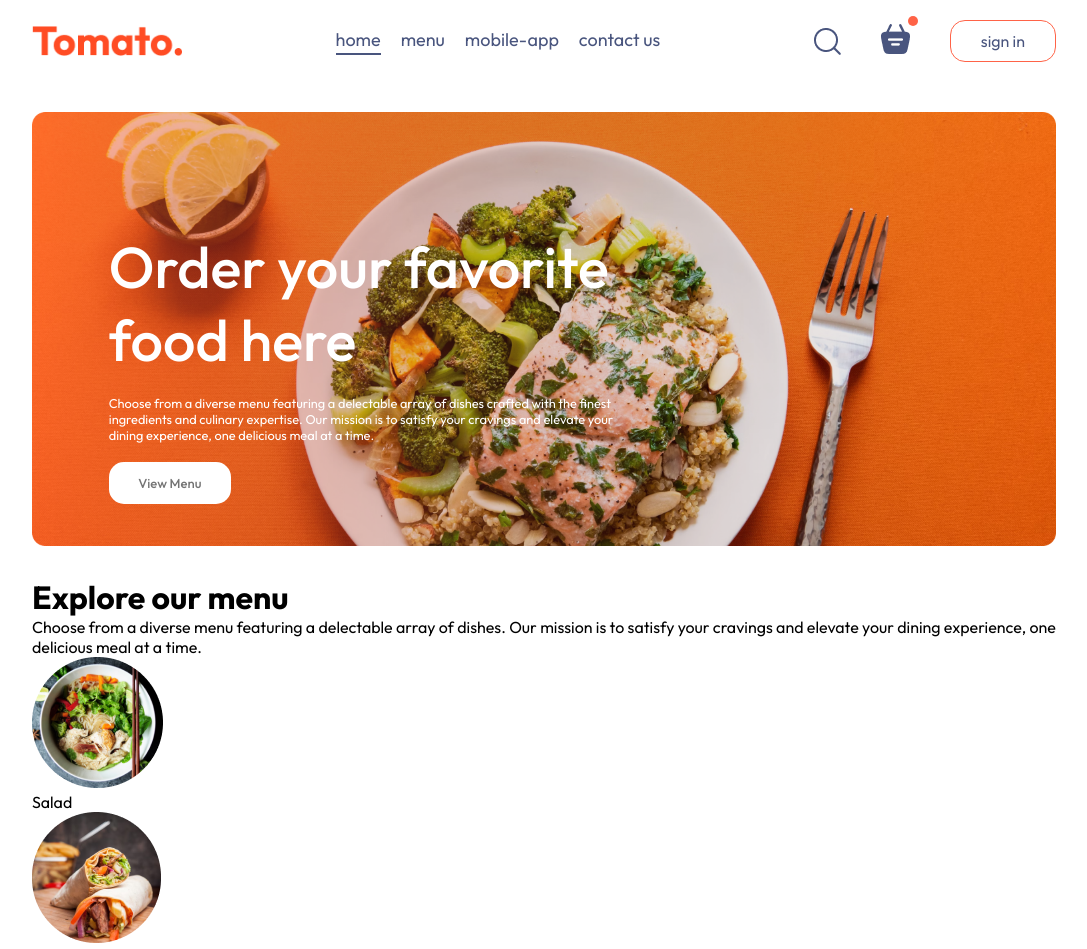
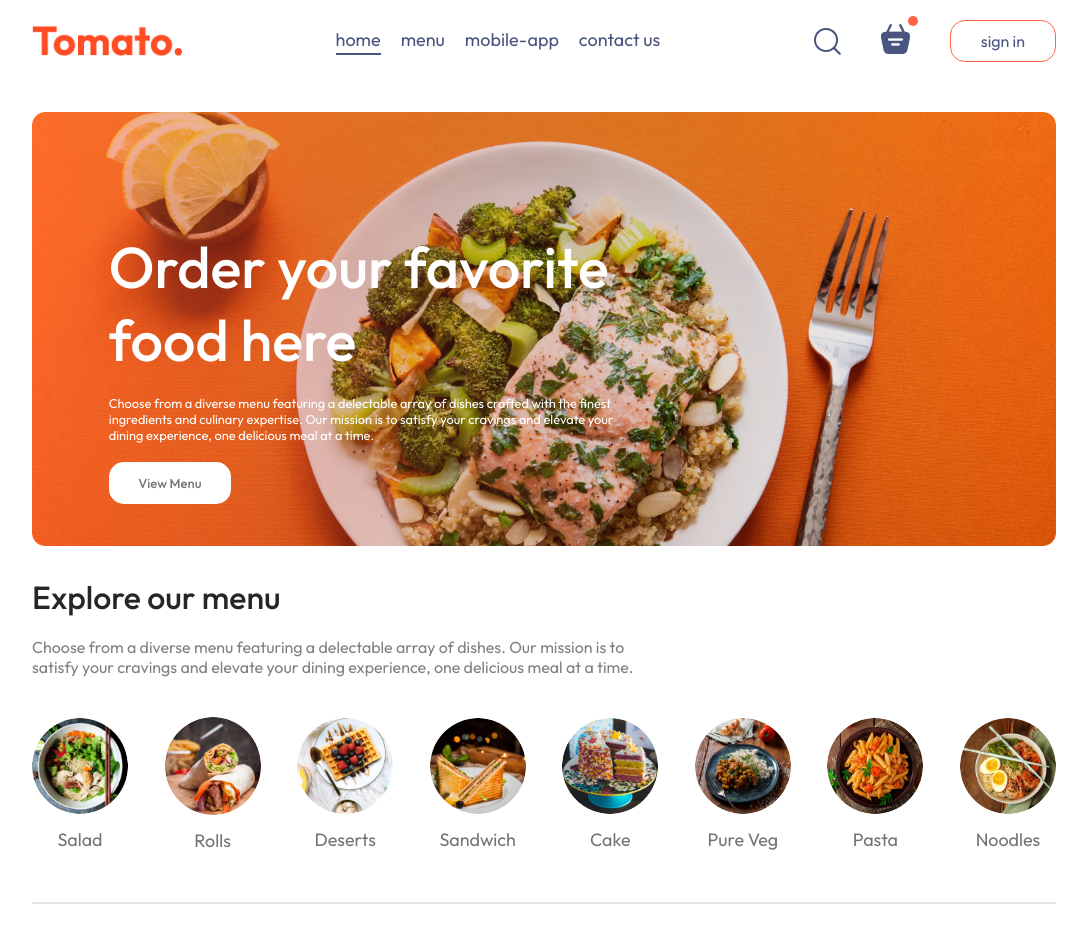
Before and after one commit to noahnoahnoahtran/Web_Dev, a React (Vite) app in the folder Website/11_food_delivery/: page / in a window 1280 px wide. Shown: the top 949 px of the page, without its empty margins (96-1183 px from the left). After the commit the page ends 914 px from the top, so only its background shows below. Built offline with nearby package versions, Linux system fonts and the light colour scheme.

Commit message:
style(home/exploremenu): add css styling

```diff
--- a/Website/11_food_delivery/src/components/ExploreMenu/ExploreMenu.css
+++ b/Website/11_food_delivery/src/components/ExploreMenu/ExploreMenu.css
@@ -0,0 +1,51 @@
+.explore-menu {
+  display: flex;
+  flex-direction: column;
+  gap: 20px;
+}
+
+.explore-menu h1 {
+  color: #262626;
+  font-weight: 500;
+}
+
+.explore-menu-text {
+  max-width: 60%;
+  color: #808080;
+}
+
+.explore-menu-list {
+  display: flex;
+  justify-content: space-between;
+  align-items: center;
+  gap: 30px;
+  text-align: center;
+  margin: 20px 0px;
+  overflow-x: scroll;
+}
+
+.explore-menu-list::-webkit-scrollbar {
+  display: none;
+}
+
+.explore-menu-list-item img {
+  width: 7.5vw;
+  min-width: 80px;
+  cursor: pointer;
+  border-radius: 50%;
+  transition: 0.2s;
+}
+
+.explore-menu-list-item p {
+  margin-top: 10px;
+  color: #747474;
+  font-size: max(1.4vw, 16px);
+  cursor: pointer;
+}
+
+.explore-menu hr {
+  margin: 10px 0px;
+  height: 2px;
+  background-color: #e2e2e2;
+  border: none;
+}
--- a/Website/11_food_delivery/src/components/ExploreMenu/ExploreMenu.jsx
+++ b/Website/11_food_delivery/src/components/ExploreMenu/ExploreMenu.jsx
@@ -19,6 +19,7 @@ const ExploreMenu = () => {
           </div>
         ))}
       </div>
+      <hr />
     </div>
   );
 };
```
